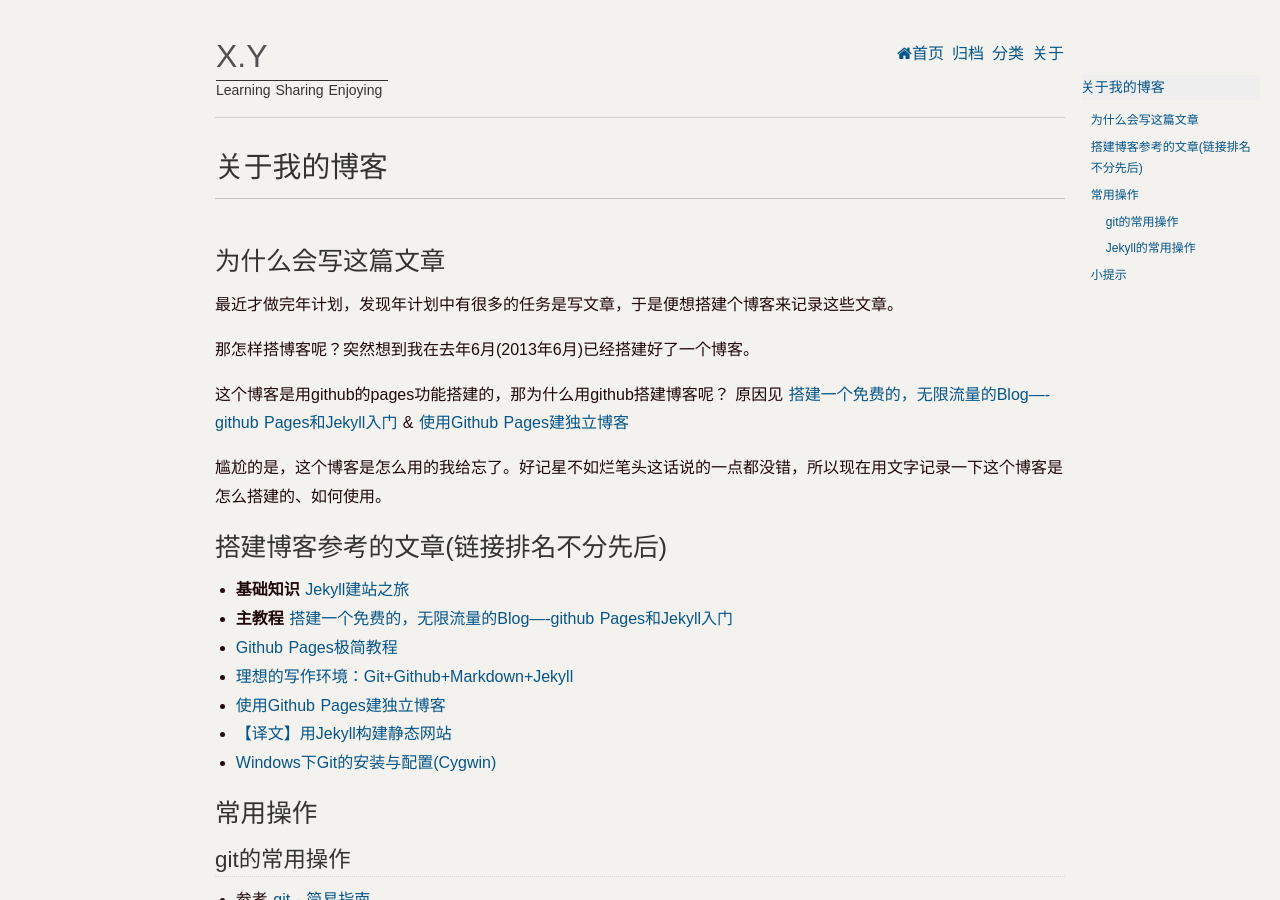
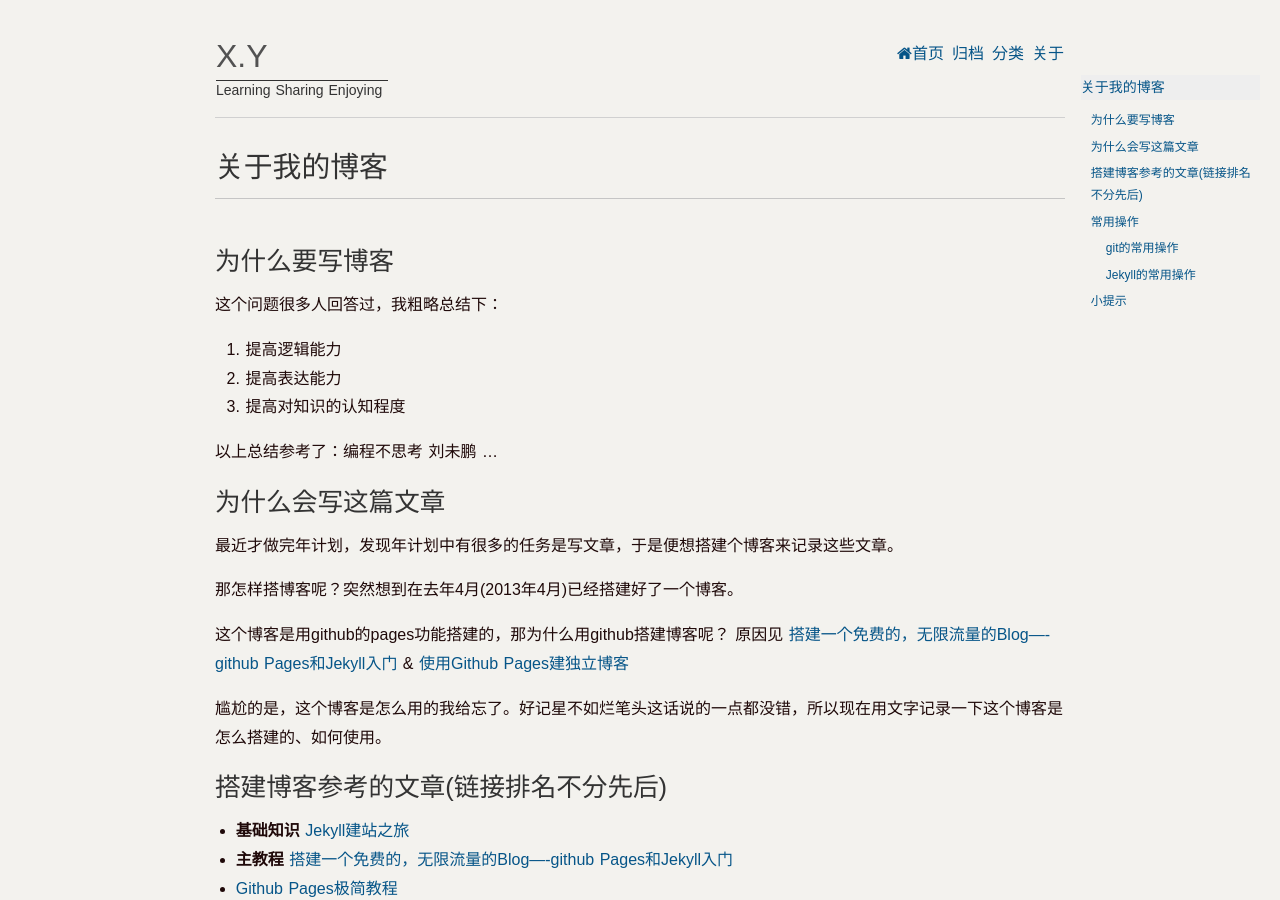
Before and after one commit to novawoo/novawoo.github.com, a Jekyll site: the page built from _posts/blog/2014-02-19-my-blog.md, in a window 1280 px wide and 900 px high. Built offline with Jekyll 4.4.1, drawn with Linux system fonts in a browser that asks for light colours; Markdown is read by kramdown in place of the engine named in the settings; a script that is not in the unit is left out; comment, search, counter and statistics services are not loaded.

Commit message:
modify some articles

```diff
--- a/_posts/blog/2014-02-19-my-blog.md
+++ b/_posts/blog/2014-02-19-my-blog.md
@@ -5,10 +5,19 @@ category:   blog
 description:    我博客的由来及为什么会有这篇文章
 ---
 
+## 为什么要写博客
+这个问题很多人回答过，我粗略总结下：
+1. 提高逻辑能力
+2. 提高表达能力
+3. 提高对知识的认知程度
+
+以上总结参考了：编程不思考 刘未鹏 ...
+
 ## 为什么会写这篇文章
+
   最近才做完年计划，发现年计划中有很多的任务是写文章，于是便想搭建个博客来记录这些文章。
 
-  那怎样搭博客呢？突然想到我在去年6月(2013年6月)已经搭建好了一个博客。
+  那怎样搭博客呢？突然想到在去年4月(2013年4月)已经搭建好了一个博客。
 
   这个博客是用github的pages功能搭建的，那为什么用github搭建博客呢？
   原因见 [搭建一个免费的，无限流量的Blog----github Pages和Jekyll入门](http://www.ruanyifeng.com/blog/2012/08/blogging_with_jekyll.html) & [使用Github Pages建独立博客](http://beiyuu.com/github-pages/#github)
```
Also changed, not shown: _posts/blog/2013-04-12-gvim-keys.md (+2 -2 lines), _posts/blog/2013-05-20-jdbc.md (+2 -0 lines).
